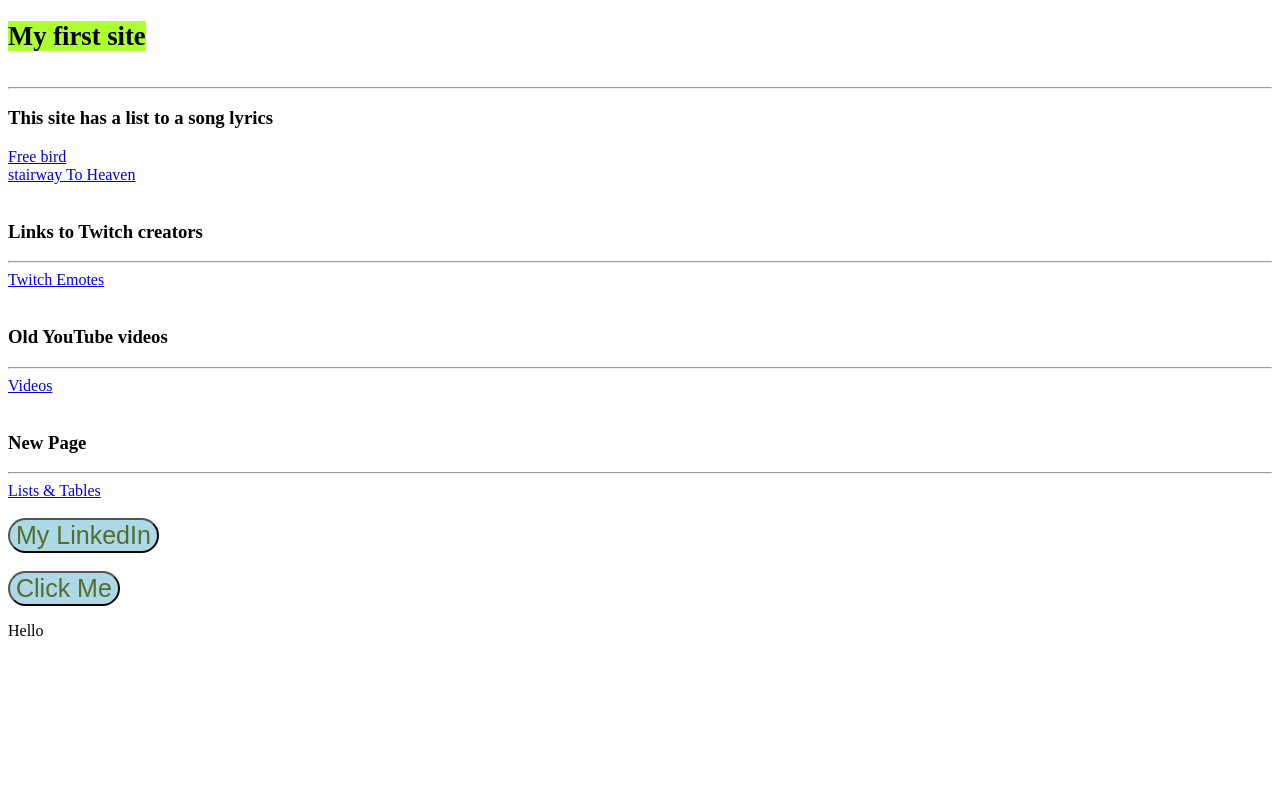
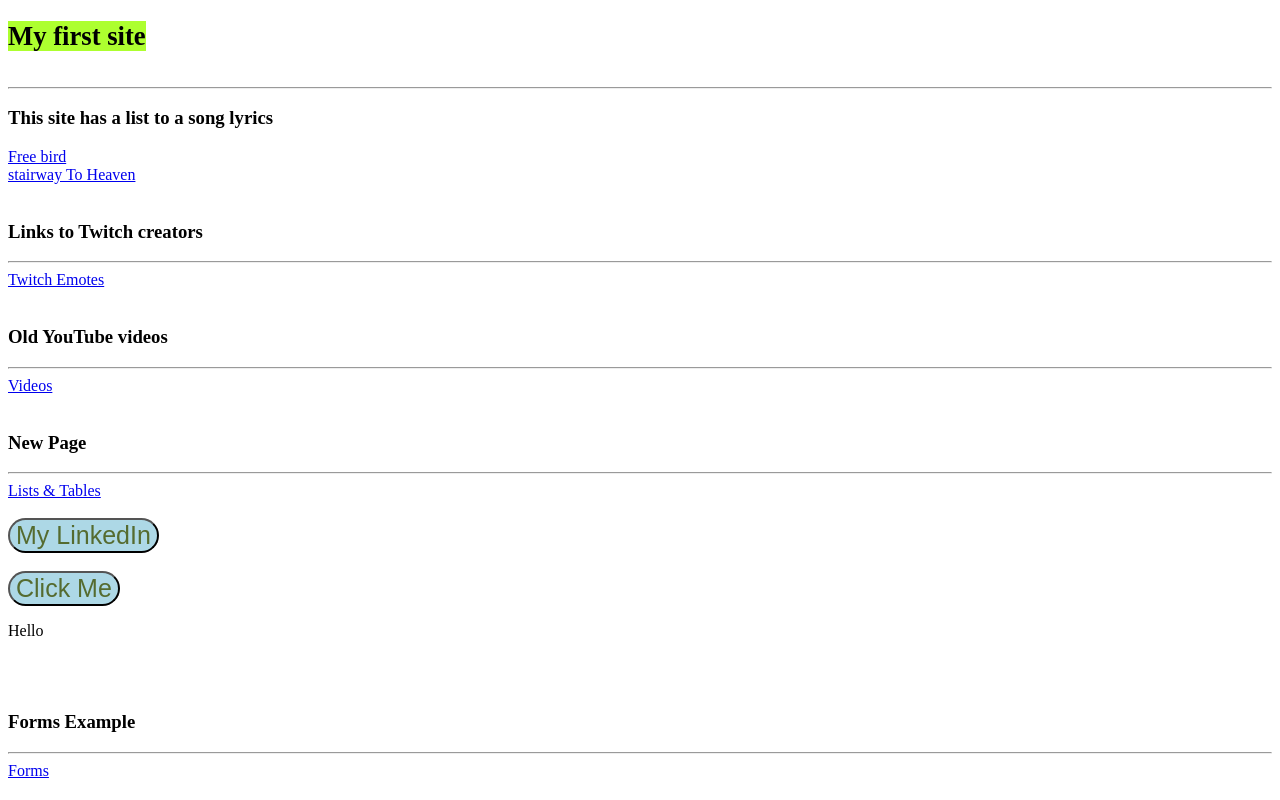
Before and after one commit to BenLevintan/learning-web-, a plain HTML site: page index.html in a window 1280 px wide. Drawn offline with Linux system fonts and the light colour scheme.

Commit message:
Update index.html
added a link to the form page

```diff
--- a/index.html
+++ b/index.html
@@ -80,5 +80,14 @@
             }
         </script>
 
+        <br><br>
+        <h3>Forms Example</h3>
+        <hr>
+        <a href="forms.html"
+        target="_blank"
+        title="Example of forms in HTML">
+            Forms
+        </a>
+
     </body>
 </html>
```
